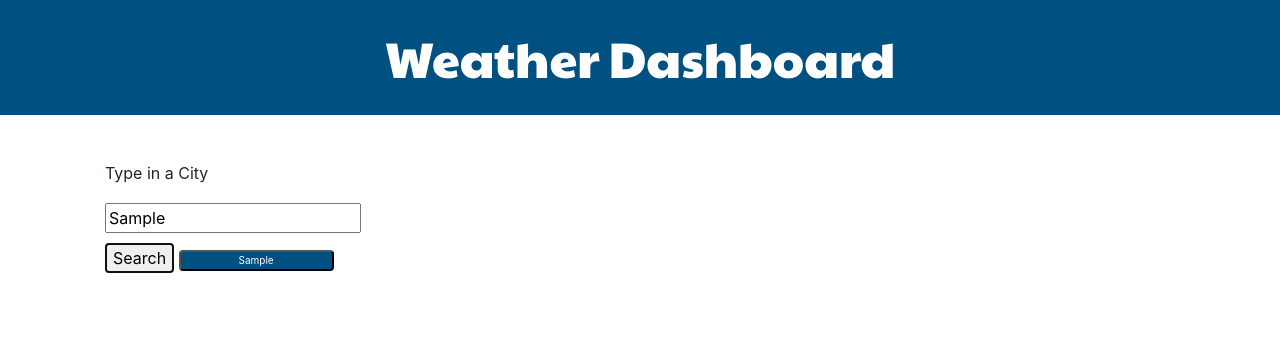
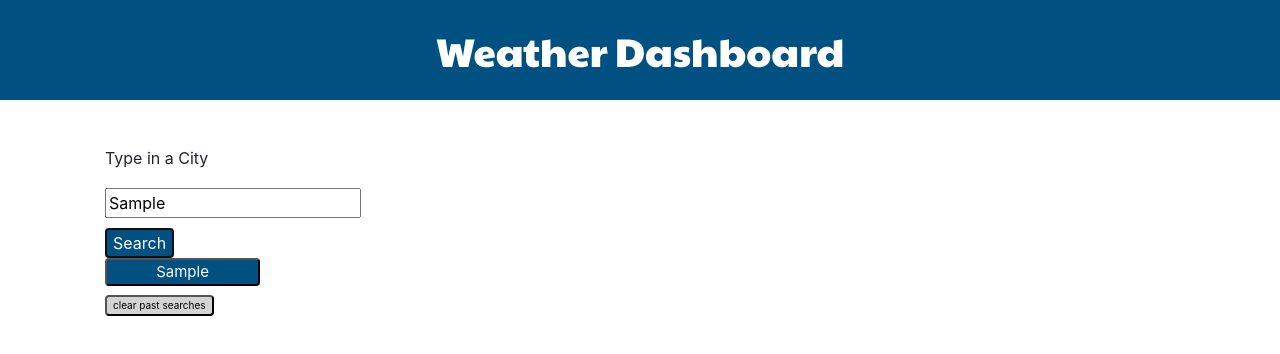
Before and after one commit to kendayao/Weather-Dashboard, a plain HTML site: page index.html in a window 1280 px wide. Both pictures are taken after typing "Sample" into the empty fields and a click on the button "Search". Drawn offline with nearby package versions, Linux system fonts and the light colour scheme; no server answers.

Commit message:
added clear button and city button fix

```diff
--- a/assets/script.js
+++ b/assets/script.js
@@ -5,14 +5,19 @@ var cityClicked;
 var city;
 $("#searchbutton").on("click", function(event){
     event.preventDefault();
+    if ($(".city-input").val()==""){
+        alert("Please enter a city")
+    }else{
+
     buttonCreation();
     apiCall();
+}
 });
 
 $(".cityButton").on("click", function(event){
 
+    event.preventDefault();
 
-    event.preventDefault();
     cityClicked =($(this).attr("cityname"));
     console.log(cityClicked)
     apiCall();
@@ -20,8 +25,9 @@ $(".cityButton").on("click", function(event){
 
 
 function apiCall(){
+
     $("#current-weather-display").empty();
-    $("#future-weather-display").empty();
+
 
     if ($("input").val()==""){
     city = cityClicked
@@ -230,7 +236,7 @@ var day5= (mm + "/" + dd5 + "/" + yyyy)
     var pElhum5 =$("<p>")
     pElhum5.text("Humidity: " + response.list[36].main.humidity)
     $(divEl5).append(pElhum5)
-
+    $(".city-input").val("");
 });
 // });
 }
@@ -242,9 +248,9 @@ function recentSearch(){
         var buttonEl = $("<button>" + storedCity[i]+ "</button>")
      buttonEl.attr("cityname", storedCity[i])
      buttonEl.attr("class", "cityButton")
-     $("form").append(buttonEl)
+     $("#previous-city").append(buttonEl)
      var brEl =$("<br>")
-     $("form").append(brEl)
+     $("#previous-city").append(brEl)
     }
 };
 
@@ -254,31 +260,41 @@ function buttonCreation(){
         storedCity.push(city)
         localStorage.setItem("storedCity", JSON.stringify(storedCity))
 
-       var buttonEl = $("<button>" +  city + "</button>")
+       var buttonEl1 = $("<button>" +  city + "</button>")
 
 
-    buttonEl.attr("cityname", city)
-    buttonEl.attr("class", "cityButton")
+    buttonEl1.attr("cityname", city)
+    buttonEl1.attr("class", "cityButton")
 
-    $("form").append(buttonEl)
-    var brEl =$("<br>")
-    $("form").append(brEl)
+    $("#previous-city").append(buttonEl1)
+    var brEl1 =$("<br>")
+    $("#previous-city").append(brEl1)
 
 
     }
 
 
+    $("#clearbutton").on("click", function(){
+
+        localStorage.removeItem("storedCity")
+        $("#previous-city").empty();
+
+    });
 
 
-    var apiKey = "bb06c0b8789f5256fcbbe492b33425e3";
-    var queryURL = "https://api.openweathermap.org/data/2.5/uvi?lat=37.75&lon=-122.37&appid=bb06c0b8789f5256fcbbe492b33425e3"
 
-    "https://api.openweathermap.org/data/2.5/uvi?q=Dallas&appid=bb06c0b8789f5256fcbbe492b33425e3"
 
-    $.ajax({
-        url: queryURL,
-        method: "GET"
-        })
-        .then(function(response){
-            console.log(response)
-        });
+
+
+    // var apiKey = "bb06c0b8789f5256fcbbe492b33425e3";
+    // var queryURL = "https://api.openweathermap.org/data/2.5/uvi?lat=37.75&lon=-122.37&appid=bb06c0b8789f5256fcbbe492b33425e3"
+
+    // "https://api.openweathermap.org/data/2.5/uvi?q=Dallas&appid=bb06c0b8789f5256fcbbe492b33425e3"
+
+    // $.ajax({
+    //     url: queryURL,
+    //     method: "GET"
+    //     })
+    //     .then(function(response){
+    //         console.log(response)
+    //     });
--- a/assets/style.css
+++ b/assets/style.css
@@ -12,7 +12,7 @@ body{
 
 }
 .navbar-brand{
-    font-size: 50px
+    font-size: 40px;
 }
 
 
@@ -104,9 +104,10 @@ h2 {
 .cityButton{
 background-color: #005082 ;
 color: white;
-font-size: 10px;
+font-size: 15px;
 border-radius: 4px;
 width: 50%;
+margin-bottom: 5px;
 }
 
 
@@ -119,7 +120,19 @@ width: 50%;
     padding-left: 5px;
 }
 
+#clearbutton{
+    border-radius: 4px;
+    background-color:lightgray;
+    margin-bottom: 10px;
+    font-size: 10px;
+}
 
+#searchbutton{
+    color: white;
+    background-color: #005082;
+
+
+}
 
 
 
--- a/index.html
+++ b/index.html
@@ -28,7 +28,10 @@
                     <label for="city-name">Type in a City</label><br>
                     <input class="city-input" type="text" placeholder="City Name" >
                     <button id="searchbutton">Search</button>
+                    <div id="previous-city"></div>
                 </form>
+                <button id="clearbutton">clear past searches</button>
+
             </div>
           </div>
               </div>
```
